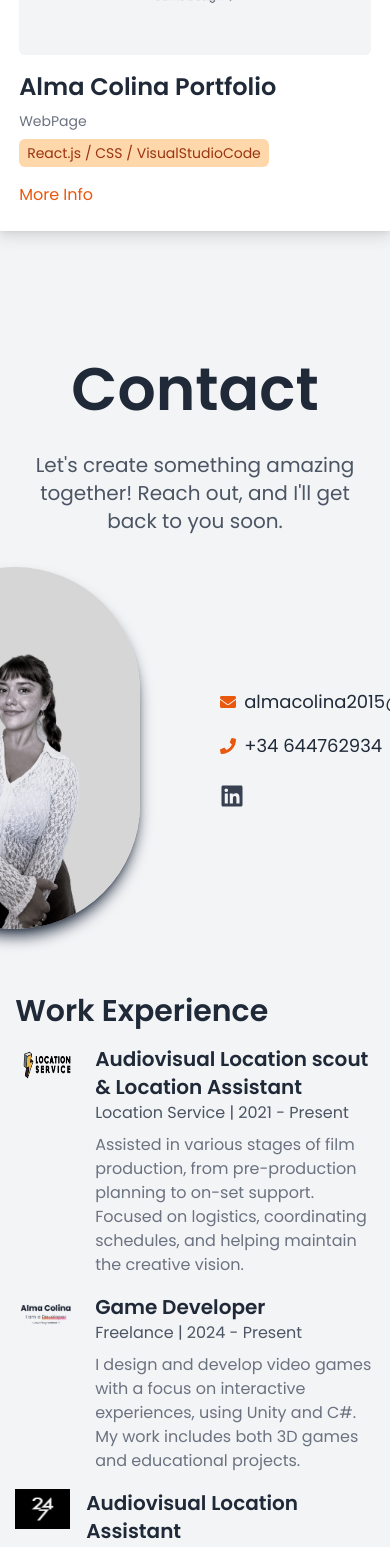
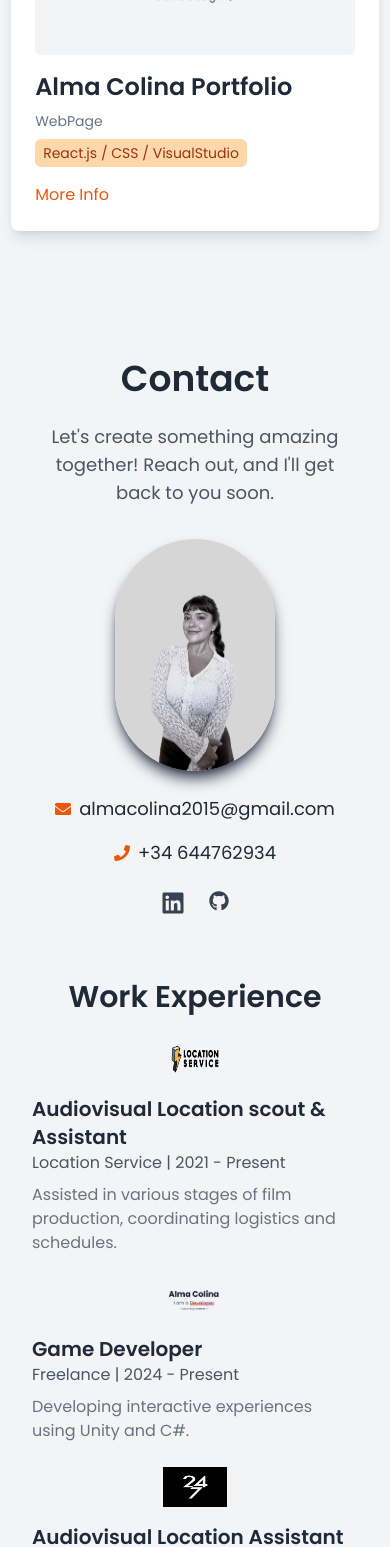
Before and after one commit to AlmaColina/portfolio, a React (Vite) app: page / in a window 390 px wide. Shown: the part 4420-5967 px from the top of the page. Built offline with nearby package versions, Linux system fonts and the light colour scheme.

Commit message:
Mobile Version 2

```diff
--- a/src/components/Contact.jsx
+++ b/src/components/Contact.jsx
@@ -3,7 +3,7 @@ import { FaEnvelope, FaPhone, FaLinkedin, FaGithub } from "react-icons/fa";
 
 const Contact = () => {
   return (
-    <section id="contact" className="px-10 py-16 bg-gray-100 text-gray-800">
+    <section id="contact" className="px-4 py-16 bg-gray-100 text-gray-800">
       <motion.div
         initial={{ opacity: 0, y: 30 }}
         animate={{ opacity: 1, y: 0 }}
@@ -11,7 +11,7 @@ const Contact = () => {
         className="max-w-4xl mx-auto text-center"
       >
         <motion.h1
-          className="text-6xl font-semibold text-gray-800 text-center"
+          className="text-4xl md:text-6xl font-semibold text-gray-800"
           initial={{ opacity: 0, y: 30 }}
           whileInView={{ opacity: 1, y: 0 }}
           transition={{ ease: "easeOut", duration: 2 }}
@@ -19,7 +19,7 @@ const Contact = () => {
           Contact
         </motion.h1>
         <motion.p
-          className="text-xl text-center mt-8 text-gray-600"
+          className="text-lg md:text-xl mt-6 md:mt-8 text-gray-600"
           initial={{ opacity: 0, y: 20 }}
           whileInView={{ opacity: 1, y: 0 }}
           transition={{ duration: 0.8, delay: 0.4 }}
@@ -28,19 +28,16 @@ const Contact = () => {
         </motion.p>
       </motion.div>
 
-      <div className="mt-8">
       {/* Contact and Image in Flexbox layout */}
-        <div className="flex items-center justify-center space-x-20">
-          <div className="flex-shrink-0">
+      <div className="mt-8 flex flex-col md:flex-row items-center md:items-start md:justify-center md:space-x-10">
         <img
           src="/AlmaColina_Image.jpg"
           alt="Alma Colina"
-              className="w-[250px] md:w-[300px] rounded-full shadow-lg shadow-gray-700 transition-all duration-300 hover:scale-105"
+          className="w-40 md:w-60 rounded-full shadow-lg shadow-gray-700 transition-all duration-300 hover:scale-105"
         />
-          </div>
 
         {/* Contact Info */}
-          <div className="flex flex-col items-start">
+        <div className="mt-6 md:mt-0 flex flex-col items-center md:items-start text-center md:text-left">
           <div className="flex items-center space-x-2">
             <FaEnvelope className="text-orange-600" />
             <a href="mailto:almacolina2015@gmail.com" className="text-lg hover:text-orange-600 transition duration-300">
@@ -51,74 +48,53 @@ const Contact = () => {
             <FaPhone className="text-orange-600" />
             <p className="text-lg">+34 644762934</p>
           </div>
-
-            {/* Social Media Links */}
           <div className="flex mt-6 space-x-6">
             <a
-                href="https://www.linkedin.com/in/yourprofile"
+              href="https://www.linkedin.com/in/almacolina"
               target="_blank"
               rel="noopener noreferrer"
               className="text-gray-700 hover:text-orange-600 transition duration-300"
             >
               <FaLinkedin size={24} />
             </a>
-            </div>
+            <a
+            href="https://github.com/AlmaColina"
+            target="_blank"
+            rel="noopener noreferrer"
+            className="text-gray-700 hover:text-orange-600 transition duration-300"
+          >
+            <FaGithub size={20} />
+          </a>
           </div>
         </div>
       </div>
 
       {/* Work Experience */}
       <div className="mt-16 max-w-4xl mx-auto">
-        <h2 className="text-3xl font-semibold mb-4">Work Experience</h2>
-        <div className="space-y-4">
-
-          <div className="flex items-start space-x-4">
-            <img src="/LocationService.png" alt="Production Assistant Logo" className="w-16 h-10" />
-            <div>
-              <h3 className="text-xl font-semibold">Audiovisual Location scout & Location Assistant</h3>
-              <p className="text-gray-600">Location Service  |  2021 - Present</p>
-              <p className="text-gray-500 mt-2">
-                Assisted in various stages of film production, from pre-production planning to on-set support. Focused on logistics, coordinating schedules, and helping maintain the creative vision.
-              </p>
+        <h2 className="text-3xl font-semibold mb-6 text-center md:text-left">Work Experience</h2>
+        <div className="space-y-6">
+          {[
+            { img: "/LocationService.png", title: "Audiovisual Location scout & Assistant", company: "Location Service", years: "2021 - Present", description: "Assisted in various stages of film production, coordinating logistics and schedules." },
+            { img: "/almaLogo.png", title: "Game Developer", company: "Freelance", years: "2024 - Present", description: "Developing interactive experiences using Unity and C#." },
+            { img: "/247.png", title: "Audiovisual Location Assistant", company: "Twenty Four Seven", years: "May 2022 - June 2022", description: "" },
+            { img: "/fundeps.png", title: "Community Manager - Digital Product Management", company: "Fundeps", years: "2021 - January 2022", description: "" }
+          ].map((job, index) => (
+            <div key={index} className="flex flex-col md:flex-row items-center md:items-start space-x-0 md:space-x-4">
+              <img src={job.img} alt={job.title} className="w-16 h-10" />
+              <div className="mt-4 md:mt-0">
+                <h3 className="text-xl font-semibold">{job.title}</h3>
+                <p className="text-gray-600">{job.company} | {job.years}</p>
+                <p className="text-gray-500 mt-2">{job.description}</p>
+              </div>
+            </div>
+          ))}
         </div>
       </div>
 
-          <div className="flex items-start space-x-4">
-            <img src="/almaLogo.png" alt="Game Developer Logo" className="w-16 h-10" />
-            <div>
-              <h3 className="text-xl font-semibold">Game Developer</h3>
-              <p className="text-gray-600">Freelance  |  2024 - Present</p>
-              <p className="text-gray-500 mt-2">
-                I design and develop video games with a focus on interactive experiences, using Unity and C#. My work includes both 3D games and educational projects.
-              </p>
-            </div>
-          </div>
-
-          <div className="flex items-start space-x-4">
-            <img src="/247.png" alt="Game Developer Logo" className="w-16 h-10" />
-            <div>
-              <h3 className="text-xl font-semibold">Audiovisual Location Assistant</h3>
-              <p className="text-gray-600">Twenty Four Seven |  May 2022 - June 2022</p>
-              <p className="text-gray-500 mt-2">
-
-              </p>
-            </div>
-          </div>
-          <div className="flex items-start space-x-4">
-            <img src="/fundeps.png" alt="Game Developer Logo" className="w-16 h-10" />
-            <div>
-              <h3 className="text-xl font-semibold">Community Manager - Digital Product Management</h3>
-              <p className="text-gray-600">Fundeps | 2021 - January 2022</p>
-              <p className="text-gray-500 mt-2">
-              </p>
-            </div>
-          </div>
-        </div>
-      </div>
-
+      {/* Education */}
       <div className="mt-16 max-w-4xl mx-auto">
-        <h2 className="text-3xl font-semibold mb-4">Education</h2>
-        <div className="flex items-center space-x-5 space-y-5">
+        <h2 className="text-3xl font-semibold mb-6 text-center md:text-left">Education</h2>
+        <div className="space-y-6">
           <img src="/insPedralbes.jpg" alt="Institut Pedralbes Logo" className="w-18 h-14 rounded-t-full"/>
           <div>
             <p className="text-xl font-semibold">Higher Degree in Multiplatform Application Development</p>
@@ -141,7 +117,7 @@ const Contact = () => {
 
       {/* Press Section */}
       <div className="mt-16 max-w-4xl mx-auto">
-        <h2 className="text-3xl font-semibold mb-4">Press</h2>
+        <h2 className="text-3xl font-semibold mb-6 text-center md:text-left">Press</h2>
         <div className="grid grid-cols-1 md:grid-cols-2 gap-6">
           <a
             href="https://politiquesdigitals.gencat.cat/ca/ciutadania/donatic/premis-dona-tic/guardonades-edicions-anteriors/Guardonades-edicio-2024/"
@@ -170,13 +146,12 @@ const Contact = () => {
         </div>
       </div>
 
-      <footer className="mt-20 py-6 bg-gradient-to-r from-orange-600 to-pink-500 opacity-50 text-white text-center">
-        <p className="text-sm">
-          &copy; {new Date().getFullYear()} Alma Colina. All rights reserved.
-        </p>
+      {/* Footer */}
+      <footer className="mt-20 py-6 bg-gradient-to-r from-orange-600 to-pink-500 text-white text-center">
+        <p className="text-sm">&copy; {new Date().getFullYear()} Alma Colina. All rights reserved.</p>
         <div className="flex justify-center space-x-4 mt-2">
           <a
-            href="https://www.linkedin.com/in/yourprofile"
+            href="https://www.linkedin.com/in/almacolina"
             target="_blank"
             rel="noopener noreferrer"
             className="text-white hover:text-gray-300 transition duration-300"
@@ -184,7 +159,7 @@ const Contact = () => {
             <FaLinkedin size={20} />
           </a>
           <a
-            href="https://github.com/yourprofile"
+            href="https://github.com/AlmaColina"
             target="_blank"
             rel="noopener noreferrer"
             className="text-white hover:text-gray-300 transition duration-300"
--- a/src/components/IntroAnimation.jsx
+++ b/src/components/IntroAnimation.jsx
@@ -78,7 +78,7 @@ export default function IntroAnimation({ setIsIntroComplete }) {
         animate={{ opacity: 1 }}
         transition={{ duration: 1, delay: 5 }}  // Retraso para que aparezca más tarde
       >
-        AC
+       AC
       </motion.div>
     </motion.div>
   );
--- a/src/components/Projects.jsx
+++ b/src/components/Projects.jsx
@@ -11,7 +11,7 @@ export default function Projects() {
     {
       name: "Hollywood Nightmare",
       description:"This is a collaborative project between three developers and three 3D artists. The aim of the project is to create an interactive experience that allows players to explore the cinematic world while seeking to represent the work of women in the audiovisual industry. It is developed with Unity, inspired by arcade game style. It offers 3 different game mechanics (Shoot 'em up, Beat 'em Up, and Shooter Gallery), two female characters (mother and daughter), and the possibility of immersing players in the film sets of iconic movies.",
-      link: "https://example.com/project1",
+      link: "https://amanifd.itch.io/hollywood-nightmare",
       tech: ["Unity", "C#", "C++","Fmod", "3Ds Max"],
       category: "VideoGame",
       date: "Des 2023 - May 2024",
@@ -20,8 +20,8 @@ export default function Projects() {
     },
     {
       name: "The Explorer",
-      description: "An adventure game developed using Unity.",
-      link: "https://example.com/TheExplorer",
+      description: "“The Explorer” is an adventure videogam set on a distant planet called Eldoria. Once a thriving paradise, this land fell victim to pollution and unsustainable governance, leading to its ruin. The protagonist, Ellen, an intrepid explorer, holds the key to restore the order. She must journey through a dungeon teaming with monsters and magical gems.",
+      link: "https://drive.google.com/file/d/1dgeiD257dYMmo01MJc4AKl8DwNToJ2aa/view?usp=drive_link",
       tech: ["Unity", "C#", "Fmod", "3Ds Max"],
       category: "VideoGame",
       date: "Sep 2023 - Nov 2023",
@@ -31,7 +31,7 @@ export default function Projects() {
     {
       name: "Ratatouille Tiny Run",
       description: "This is a 3D platform game of endless runner genre. The player controls Remy, who automatically moves forward through three different platforms and  has to avoid some enemies on the way in order to arrive to the end.",
-      link: "https://example.com/TheExplorer",
+      link: "https://drive.google.com/file/d/13NsyKCiZBQFeQnwdV3R4UG_Nu_3jV8pk/view?usp=drive_link",
       tech: ["Unity", "C#"],
       category: "VideoGame",
       date: "Apr 2023 - Jun 2023",
@@ -41,7 +41,7 @@ export default function Projects() {
     {
       name: "Magic Forest",
       description: "This is a 2D platform game that features a classic action similar to “VVVVVV”. The gameplay is characterized by the inability of the player to jump, instead opting on controlling the direction of gravity, causing the player to fall upwards or downwards. In the game, the player controls a Wizard who must collect 10 gems lost in the forest in order to open the final portal. ",
-      link: "https://example.com/TheExplorer",
+      link: "https://drive.google.com/file/d/162magATBBWnDMg-krmXBuMN3i73jufn-/view?usp=drive_link",
       tech: ["Unity", "C#"],
       date: "Jan 2023",
       category: "VideoGame",
@@ -51,17 +51,17 @@ export default function Projects() {
     {
       name: "Dalia App",
       description: "Dalia is a mobile application designed to combat online gender-based violence using artificial intelligence. It detects patterns of verbal violence in social media conversations through a predefined database and offers behavioral analysis tests to help users reflect on their communication. The project was presented at the III Edition of the FP Knowledge Transfer Awards 2024, developed by Amani Fadli Dokkali, Clàudia Martín, and Emma Casadevall Hernández, under the guidance of Laura Carillo at Institut Pedralbes.",
-      link: "https://example.com/TheExplorer",
+      link: "https://www.youtube.com/watch?v=N1rjROAsX2Y&t=1s&ab_channel=LauraCarrillo",
       tech: ["Java", "JSON", "VisualStudio"],
       category: "App",
-      date: "This website is made to show my work and my experience in the different areas of programming.",
+      date: "Feb 2023 May 2023",
       image: "/daliaApp.png",
-      hoverImages: ["/daliaApp.1.png","/daliaApp.2.png"],
+      hoverImages: ["/daliaApp.1.png","/daliaApp.2.png","/daliaApp.png"],
     },
     {
       name: "Alma Colina Portfolio",
-      description: "",
-      tech: ["React.js", "CSS", "VisualStudioCode"],
+      description: "This website is made to show my work and my experience in the different areas of programming.",
+      tech: ["React.js", "CSS", "VisualStudio"],
       category: "WebPage",
       date: "Jan 2025",
       image: "/webPage.png",
@@ -118,14 +118,14 @@ export default function Projects() {
         ))}
       </div>
 
-      <div className="mt-12 grid grid-cols-1 md:grid-cols-2 lg:grid-cols-3 gap-8">
+      <div className="mt-12 grid grid-cols-1 md:grid-cols-2 lg:grid-cols-3 gap-8 max-w-6xl mx-auto px-4">
         {filteredProjects.map((project, index) => (
           <motion.div
             key={index}
             className="p-6 bg-white shadow-lg rounded-lg hover:shadow-xl transition-shadow duration-300"
             initial={{ opacity: 0, y: 50 }}
             whileInView={{ opacity: 1, y: 0 }}
-            transition={{ ease: "easeOut", duration: 1, delay: 0.3 }}
+            transition={{ ease: "easeOut", duration: 1, delay: 0.7 }}
           >
             <div
               className="relative"
@@ -191,13 +191,15 @@ export default function Projects() {
         <h3 className="text-3xl font-semibold text-gray-800 mt-4">
           {selectedProject.name}
         </h3>
-              <p className="text-gray-500 mt-2 text-sm text-bold"> {selectedProject.date}</p>
+        <p className="text-gray-500 mt-4 text-sm text-bold"> {selectedProject.date}</p>
         <p className="text-sm text-gray-500 mt-2">
           <span className="inline-block bg-orange-200 text-orange-800 px-2 py-1 rounded-md">
             {selectedProject.tech.join(" / ")}
           </span>
         </p>
+        <div className="description-container max-h-24 overflow-y-auto mt-4">
           <p className="text-gray-600 mt-2">{selectedProject.description}</p>
+        </div>
         <a
           href={selectedProject.link}
           target="_blank"
--- a/src/components/Tech.jsx
+++ b/src/components/Tech.jsx
@@ -1,6 +1,6 @@
 import { useState } from "react";
 import { BiLogoUnity } from "react-icons/bi";
-import { SiUnrealengine, SiCplusplus, SiMysql, SiReact, SiJavascript, SiNodedotjs, SiAdobephotoshop, SiHtml5, SiMongodb, SiAndroidstudio, SiKotlin } from "react-icons/si";
+import { SiUnrealengine, SiCplusplus, SiMysql, SiReact, SiJavascript, SiNodedotjs, SiAdobephotoshop, SiHtml5, SiMongodb, SiAndroidstudio, SiKotlin, SiCss3 } from "react-icons/si";
 import { TbBrandCSharp } from "react-icons/tb";
 import { motion } from "framer-motion";
 
@@ -20,8 +20,8 @@ const technologies = [
       { name: "React.js", icon: <SiReact className="text-black" /> },
       { name: "JavaScript", icon: <SiJavascript className="text-black" /> },
       { name: "Node.js", icon: <SiNodedotjs className="text-black" /> },
-      { name: "MySQL", icon: <SiMysql className="text-black" /> },
       { name: "HTML", icon: <SiHtml5 className="text-black" /> },
+      { name: "CSS", icon: <SiCss3 className="text-black" /> },
     ],
   },
   {
```
Lines whose indentation alone changed are shown as unchanged.
